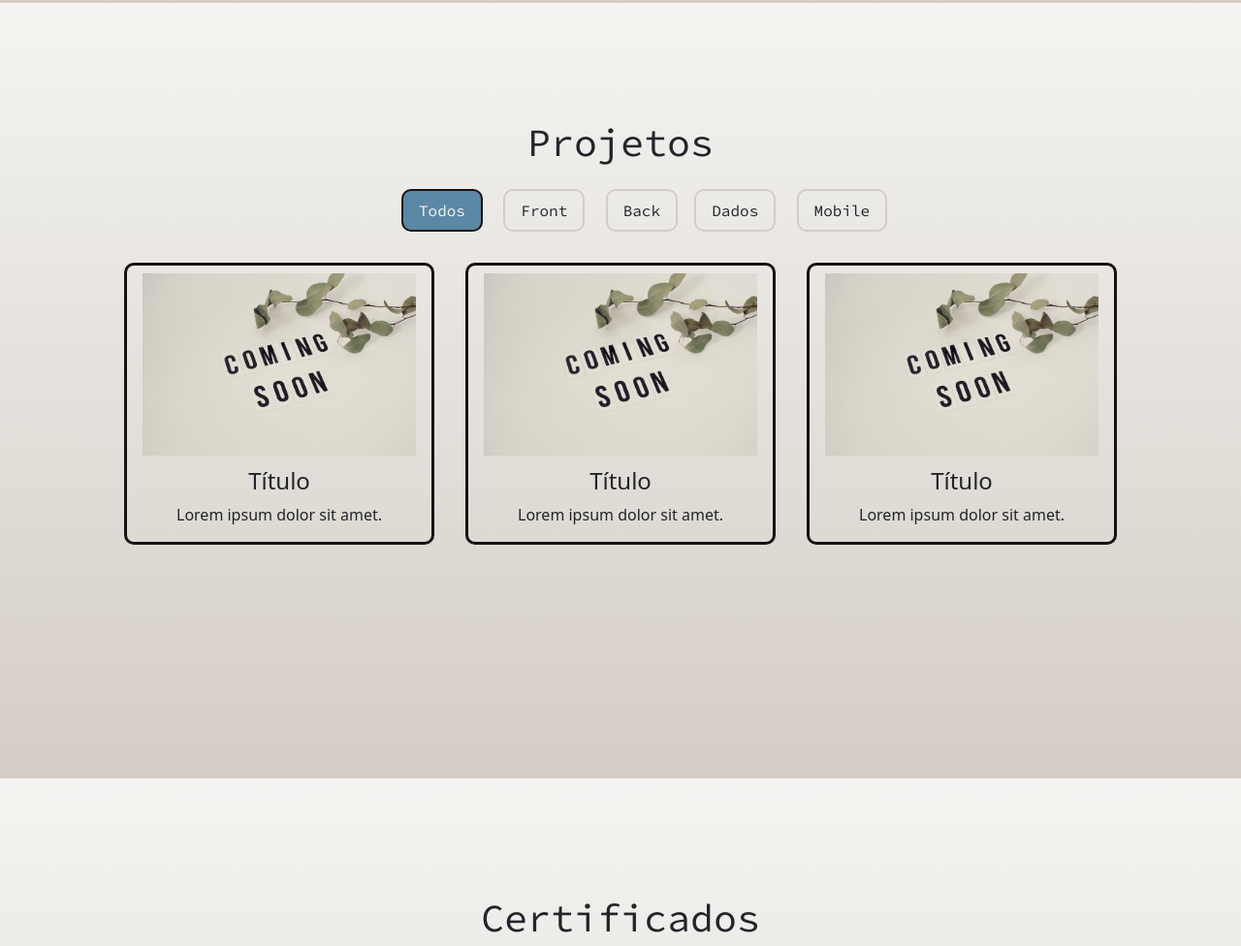
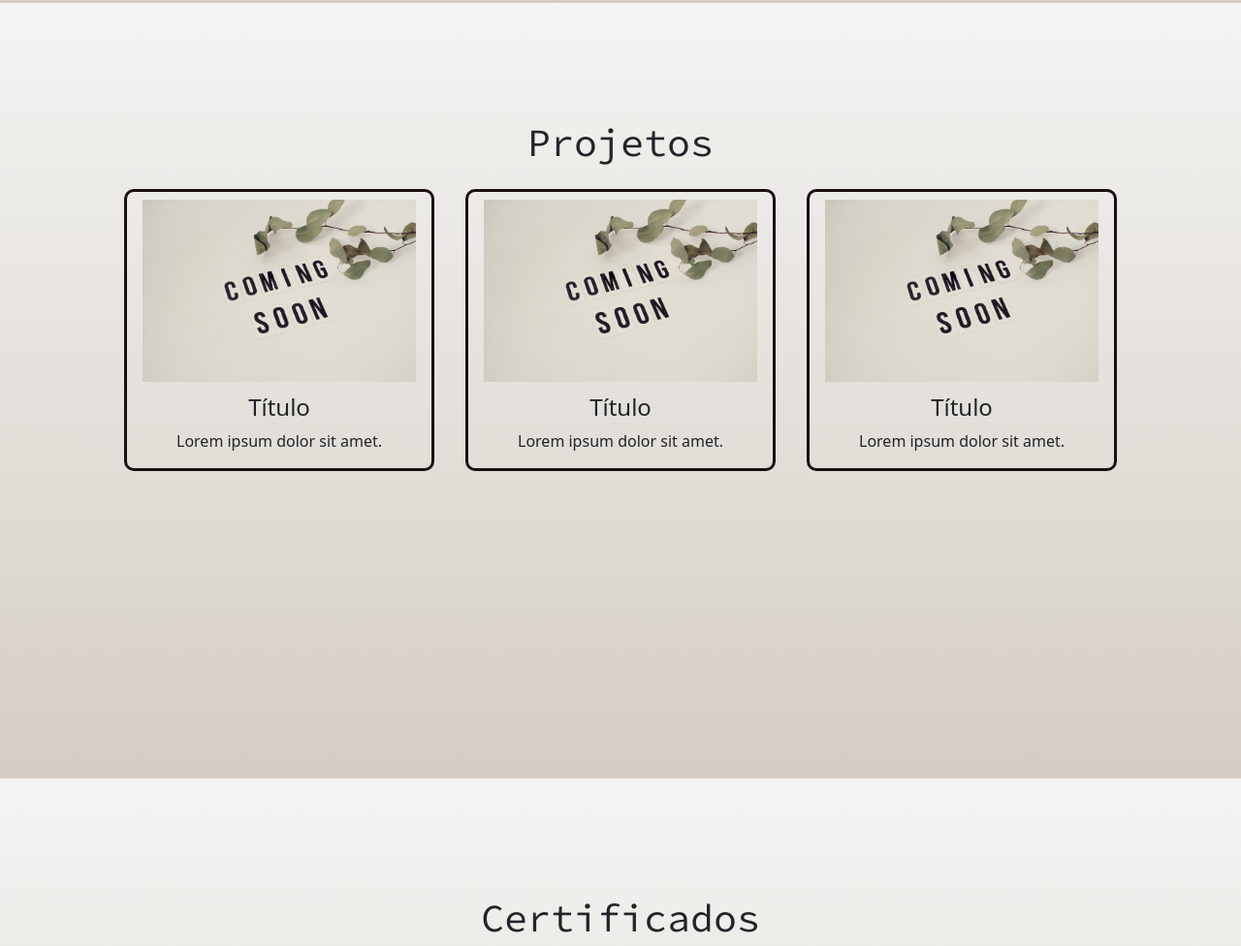
Before and after one commit to VituHonda/Portfolio, a plain HTML site: page index.html in a window 1280 px wide. Shown: the part 885-1861 px from the top of the page at 97% size. Drawn offline with nearby package versions, Linux system fonts and the light colour scheme.

Commit message:
deixei invisivel opçoes nao implementadas

```diff
--- a/index.html
+++ b/index.html
@@ -72,7 +72,9 @@
         <!-- Projetos -->
         <section class="main-containers container__flex bg__white__gray" id="projetos">
             <h1 class="main__titles">Projetos</h1>
-            <div class="container-fluid container__projects">
+
+            <!-- Do later when u have more good projects -->
+            <!-- <div class="container-fluid container__projects">
                 <ul>
                     <li class="projects__li">
                         <input class="projects__input" type="radio" name="projetos" id="todos" checked>
@@ -94,7 +96,7 @@
                         <label class="projects__label" for="mobile">Mobile</label>
                     </li>
                 </ul>
-            </div>
+            </div> -->
 
             <div class="card__container">
                 <div class="card__style">
```
